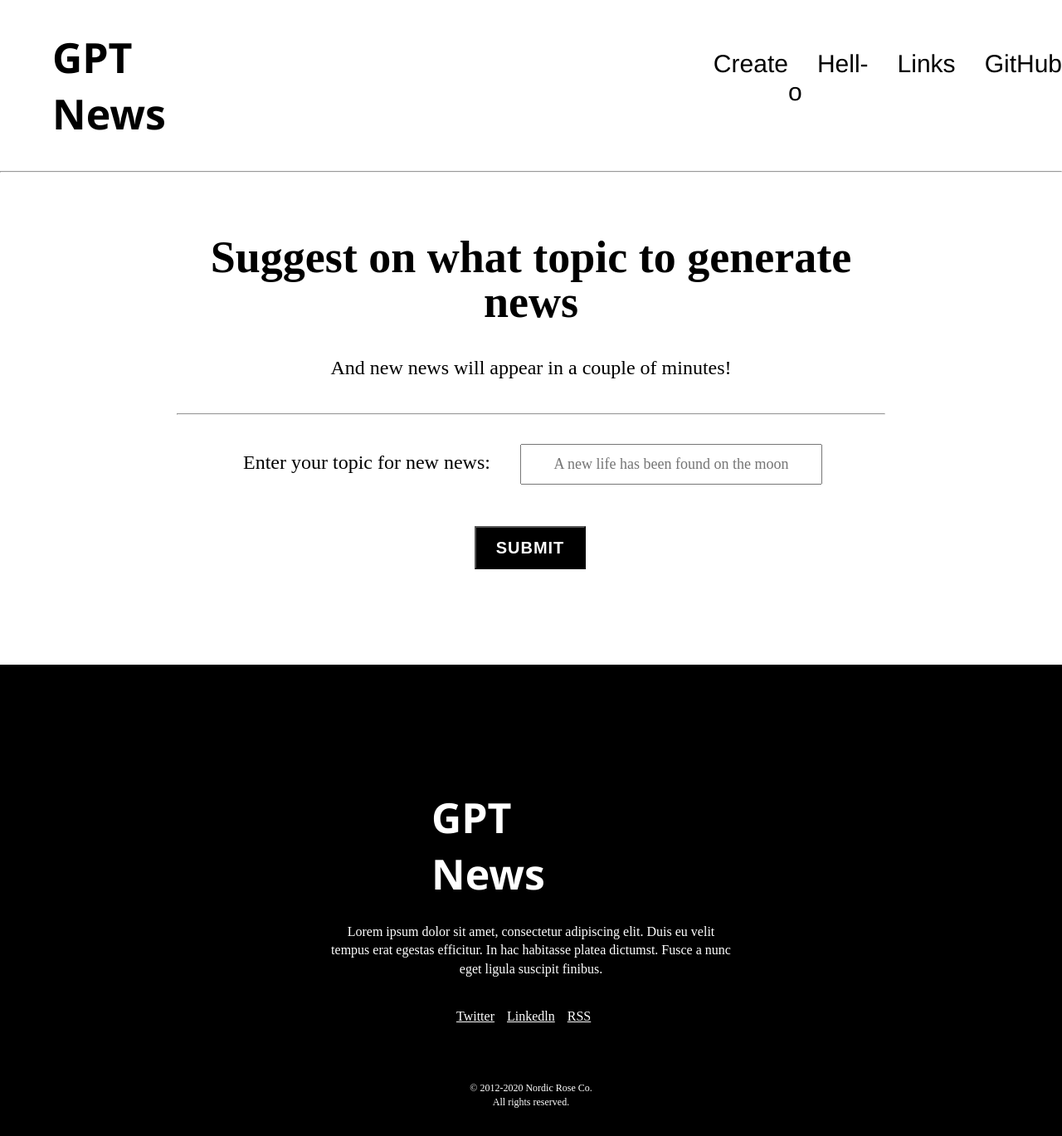
After one commit to RadiATsiyA/GPTnews, a Django app: page /create in a window 1280 px wide. The commit adds this page. Shown: the whole page at 83% size. Run offline with Django 4.2, Linux system fonts and the light colour scheme.

Commit message:
add new page -> Create News, logo added

```diff
--- a/GPTNews/GPTNews/urls.py
+++ b/GPTNews/GPTNews/urls.py
@@ -17,7 +17,7 @@ Including another URLconf
 from django.contrib import admin
 from django.urls import path
 
-from general.views import IndexView, ArticleView, HelloView, LinksView
+from general.views import IndexView, ArticleView, HelloView, LinksView, CreateNews
 
 urlpatterns = [
     path('admin/', admin.site.urls),
@@ -25,4 +25,5 @@ urlpatterns = [
     path('article', ArticleView.as_view(), name='article'),
     path('links', LinksView.as_view(), name='links'),
     path('hell-o', HelloView.as_view(), name='hello'),
+    path('create', CreateNews.as_view(), name='create'),
 ]
--- /dev/null
+++ b/GPTNews/common/views.py
@@ -0,0 +1,7 @@
+class TitleMixin:
+    title = None
+
+    def get_context_data(self, **kwargs):
+        context = super(TitleMixin, self).get_context_data(**kwargs)
+        context['title'] = self.title
+        return context
--- a/GPTNews/general/templates/general/base.html
+++ b/GPTNews/general/templates/general/base.html
@@ -13,9 +13,9 @@
     <header class="header">
         <div class="header_container">
             <div class="header_wrapper">
-                <h1 class="header_title"><a class="header_title_link" href="">GPT News</a></h1>
+                <h1 class="header_title"><a class="header_title_link" href="{% url 'index' %}">GPT News</a></h1>
                 <div class="header_links">
-                    <p><a class="header_link" href="{% url 'article' %}">News</a></p>
+                    <p><a class="header_link" href="{% url 'create' %}">Create</a></p>
                     <p><a class="header_link" href={% url 'hello' %}>Hell-o</a></p>
                     <p><a class="header_link" href="{% url 'links' %}">Links</a></p>
                     <p><a class="header_link" href="https://github.com/RadiATsiyA">GitHub</a></p>
--- /dev/null
+++ b/GPTNews/general/templates/general/createnews.html
@@ -0,0 +1,20 @@
+{% extends 'general/base.html' %}
+{% load static %}
+
+{% block css %} <link rel="stylesheet" href="{% static 'css/createnews.css' %}"> {% endblock %}
+
+{% block content %}
+    <section class="main">
+        <div class="container">
+            <h1 class="main_title">Suggest on what topic to generate news</h1>
+            <h2 class="main_subtitle">And new news will appear in a couple of minutes!</h2>
+            <hr class="main_hr">
+
+            <form action="" method="POST">
+                <label class="theme_label" for="">Enter your topic for new news: </label>
+                <input class="theme_input" type="text" placeholder="A new life has been found on the moon" required="">
+                <button type="button" class="submit_btn">Submit</button>
+            </form>
+        </div>
+    </section>
+{% endblock %}
--- a/GPTNews/general/templates/general/index.html
+++ b/GPTNews/general/templates/general/index.html
@@ -6,7 +6,7 @@
     {% block content %}
             <section class="main">
         <div class="container">
-            <img src="{% static 'imgs/uraraka.png' %}" alt="" class="main_img">
+            <img src="{% static 'imgs/gptnews_logo.jpg' %}" alt="" class="main_img">
             <h2 class="main_title">Blog with fantastic news generated by ChatGPT & DALL-E neural networks</h2>
             <h3 class="main_subtitle">All the news is made up, you don't need to take them seriously</h3>
             <hr class="main_hr">
--- a/GPTNews/general/views.py
+++ b/GPTNews/general/views.py
@@ -1,18 +1,30 @@
 from django.shortcuts import render
+from django.views import View
 from django.views.generic.base import TemplateView
 
-
-class IndexView(TemplateView):
-    template_name = 'general/index.html'
+from common.views import TitleMixin
 
 
-class ArticleView(TemplateView):
-    template_name = 'general/article.html'
+class IndexView(TitleMixin, TemplateView):
+    template_name = 'general/index.html'
+    title = 'Home'
 
 
-class LinksView(TemplateView):
-    template_name = 'general/links.html'
+class ArticleView(TitleMixin, TemplateView):
+    template_name = 'general/article.html'
+    title = 'Article'
 
 
-class HelloView(TemplateView):
+class LinksView(TitleMixin, TemplateView):
+    template_name = 'general/links.html'
+    title = 'Links'
+
+
+class HelloView(TitleMixin, TemplateView):
     template_name = 'general/hello.html'
+    title = 'Hell-o'
+
+
+class CreateNews(TitleMixin, TemplateView):
+    title = 'Create New!'
+    template_name = 'general/createnews.html'
--- /dev/null
+++ b/GPTNews/static/css/createnews.css
@@ -0,0 +1,192 @@
+* {
+    margin: 0;
+    padding: 0;
+}
+
+.header_container {
+    max-width: 1440px;
+    margin: 0 auto;
+
+}
+
+header {
+    padding-top: 35px;
+}
+
+.header_wrapper {
+    display: flex;
+    margin-bottom: 35px;
+}
+
+.header_title {
+    font-family: 'Segoe UI', Tahoma, Geneva, Verdana, sans-serif;
+    font-size: 50px;
+    margin-left: 63px;
+    margin-right: 570px;
+}
+
+.header_title_link {
+    text-decoration: none;
+    color: black;
+}
+
+.header_links {
+    display: flex;
+    margin-top: 25px;
+}
+
+.header_link {
+    text-decoration: none;
+    color: black;
+    font-family: 'Franklin Gothic Medium', 'Arial Narrow', Arial, sans-serif;
+    font-size: 30px;
+    margin-left: 35px;
+    padding-top: 15px;
+}
+
+.header_hr {
+    color: gainsboro;
+    margin-bottom: 75px;
+}
+
+/***********************MAIN BEGIN*****************************/
+
+.main {
+    padding-bottom: 115px;
+}
+
+.container {
+    max-width: 854px;
+    margin: 0 auto;
+}
+
+.main_title {
+    font-size: 54px;
+    font-weight: 700;
+    line-height: 100%;
+    text-align: center;
+    margin-bottom: 32px;
+}
+
+.main_subtitle {
+    max-width: 592px;
+    font-family: 'SF Mono';
+    font-weight: 400;
+    font-size: 24px;
+    line-height: 170%;
+    text-align: center;
+    margin-left: 131px;
+    margin-bottom: 34px;
+}
+
+.main_hr {
+    margin-bottom: 35px;
+}
+
+.theme_label {
+    margin-left: 80px;
+    max-width: 592px;
+    font-family: 'SF Mono';
+    font-weight: 400;
+    font-size: 24px;
+    line-height: 170%;
+    margin-right: 30px;
+}
+
+.theme_input {
+    width: 320px;
+    padding: 12px 20px;
+    font-family: 'SF Mono';
+    font-weight: 400;
+    font-size: 18px;
+    line-height: 70%;
+    text-align: center;
+}
+
+.submit_btn {
+    max-width: 139px;
+    padding: 12px 24px;
+    background: #000000;
+    font-style: normal;
+    font-weight: 700;
+    font-size: 20px;
+    line-height: 24px;
+    margin-left: 42%;
+    margin-top: 50px;
+
+    text-align: center;
+    letter-spacing: 0.05em;
+    text-transform: uppercase;
+    color: #FFFFFF
+}
+
+
+
+
+
+
+
+
+
+
+/***************************FOOOOTEEER************************/
+
+.footer {
+    background-color: #000;
+    padding-top: 150px;
+}
+
+.footer_container {
+    max-width: 1440px;
+    margin: 0 auto;
+    padding-bottom: 32px;
+}
+
+.footer_title {
+    max-width: 240px;
+    color: #fff;
+    font-family: 'Segoe UI', Tahoma, Geneva, Verdana, sans-serif;
+    font-size: 50px;
+    margin: 0 auto;
+    margin-bottom: 25px;
+}
+
+.footer_description {
+    max-width: 488px;
+    font-style: normal;
+    font-weight: 400;
+    font-size: 16px;
+    line-height: 140%;
+    text-align: center;
+    color: #fff;
+    margin: 0 auto;
+    margin-bottom: 32px;
+}
+
+.social_box {
+    max-width: 180px;
+    display: flex;
+    margin: 0 auto;
+}
+
+.footer_link {
+    margin-right: 15px;
+    color: #fff;
+    margin-bottom: 65px;
+    font-style: normal;
+    font-weight: 500;
+    font-size: 16px;
+    line-height: 170%;
+    text-decoration-line: underline;
+}
+
+.footer_rights {
+    max-width: 160px;
+    font-style: normal;
+    font-weight: 500;
+    font-size: 12px;
+    line-height: 140%;
+    text-align: center;
+    color: #fff;
+    margin: 0 auto;
+}
```
Also changed, not shown: GPTNews/static/imgs/gptnews_logo.jpg (added).
